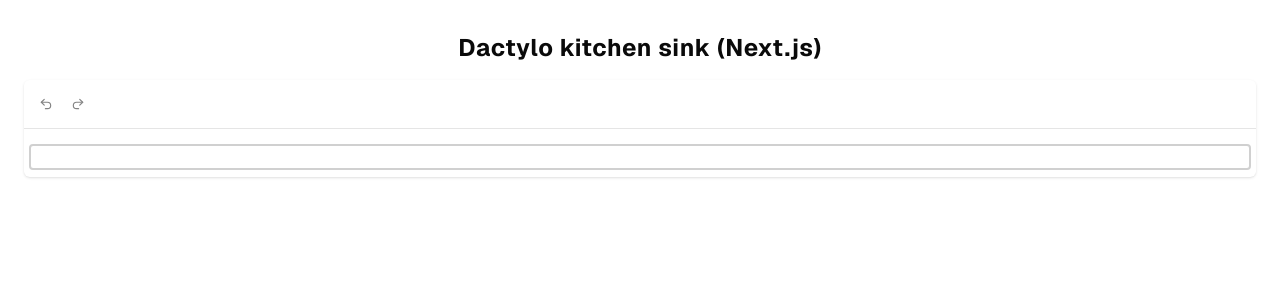
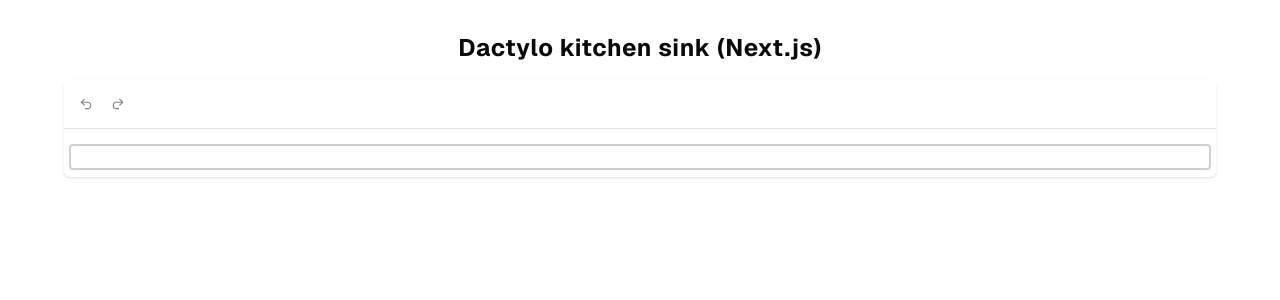
Before and after one commit to SugarDarius/dactylo, a Next.js app in the folder playgrounds/nextjs-kitchen-sink/: page / in a window 1280 px wide. Shown: the top 300 px of the page. Built offline with nearby package versions, Linux system fonts and the light colour scheme.

Commit message:
kitchen sink UI small polish

```diff
--- a/playgrounds/nextjs-kitchen-sink/components/dactylo/editor.tsx
+++ b/playgrounds/nextjs-kitchen-sink/components/dactylo/editor.tsx
@@ -28,7 +28,10 @@
 
 export function Editor({ className, ...props }: React.ComponentProps<'div'>) {
   return (
-    <div className={cn('relative flex w-full flex-col', className)} {...props}>
+    <div
+      className={cn('relative flex w-full max-w-6xl flex-col', className)}
+      {...props}
+    >
       <Composer.Root
         placeholder='Write something…'
         clientOnly={true}
```
